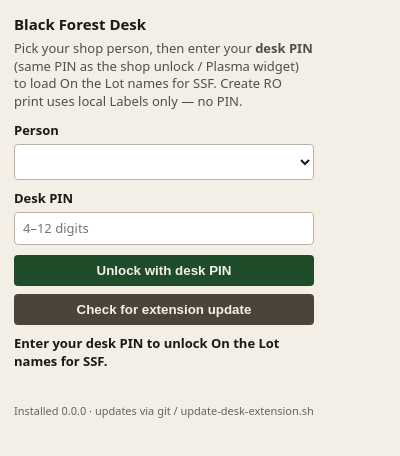
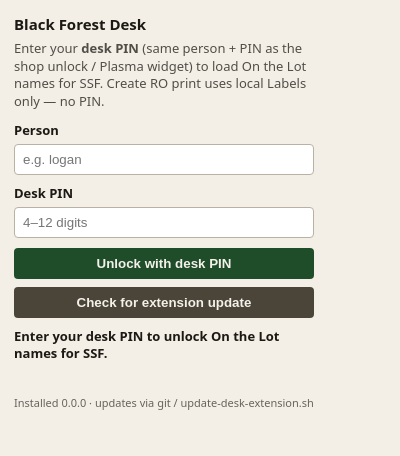
Before and after one commit to BlackForestPorsche/label-connect, a browser extension: page extension/chromium/popup.html in a window 400 px wide. Drawn offline with Linux system fonts and the light colour scheme.

Commit message:
Desk PIN UX 0.1.6: restore popup.html (shared/firefox/chromium)

```diff
--- a/extension/chromium/popup.html
+++ b/extension/chromium/popup.html
@@ -29,8 +29,7 @@
         margin: 0 0 4px;
         font-weight: 600;
       }
-      input,
-      select {
+      input {
         width: 100%;
         box-sizing: border-box;
         margin: 0 0 10px;
@@ -38,8 +37,6 @@
         border: 1px solid #b9b2a4;
         border-radius: 4px;
         background: #fff;
-        color: inherit;
-        font: inherit;
       }
       button {
         width: 100%;
@@ -79,11 +76,11 @@
   <body>
     <h1>Black Forest Desk</h1>
     <p>
-      Pick your shop person, then enter your <strong>desk PIN</strong> (same PIN as the shop unlock / Plasma widget) to load On the Lot names for SSF.
+      Enter your <strong>desk PIN</strong> (same person + PIN as the shop unlock / Plasma widget) to load On the Lot names for SSF.
       Create RO print uses local Labels only — no PIN.
     </p>
     <label for="person">Person</label>
-    <select id="person" autocomplete="username" aria-label="Shop person"></select>
+    <input id="person" autocomplete="username" placeholder="e.g. logan" />
     <label for="pin">Desk PIN</label>
     <input id="pin" type="password" autocomplete="current-password" inputmode="numeric" placeholder="4–12 digits" />
     <button id="unlock" type="button">Unlock with desk PIN</button>
@@ -91,7 +88,6 @@
     <div id="status" role="status"></div>
     <div id="update" role="status"></div>
     <div id="version" class="meta"></div>
-    <script src="lot-names.js"></script>
     <script src="popup.js"></script>
   </body>
 </html>
```
Also changed, not shown: extension/firefox/popup.html (+3 -7 lines), extension/shared/popup.html (+3 -7 lines).
